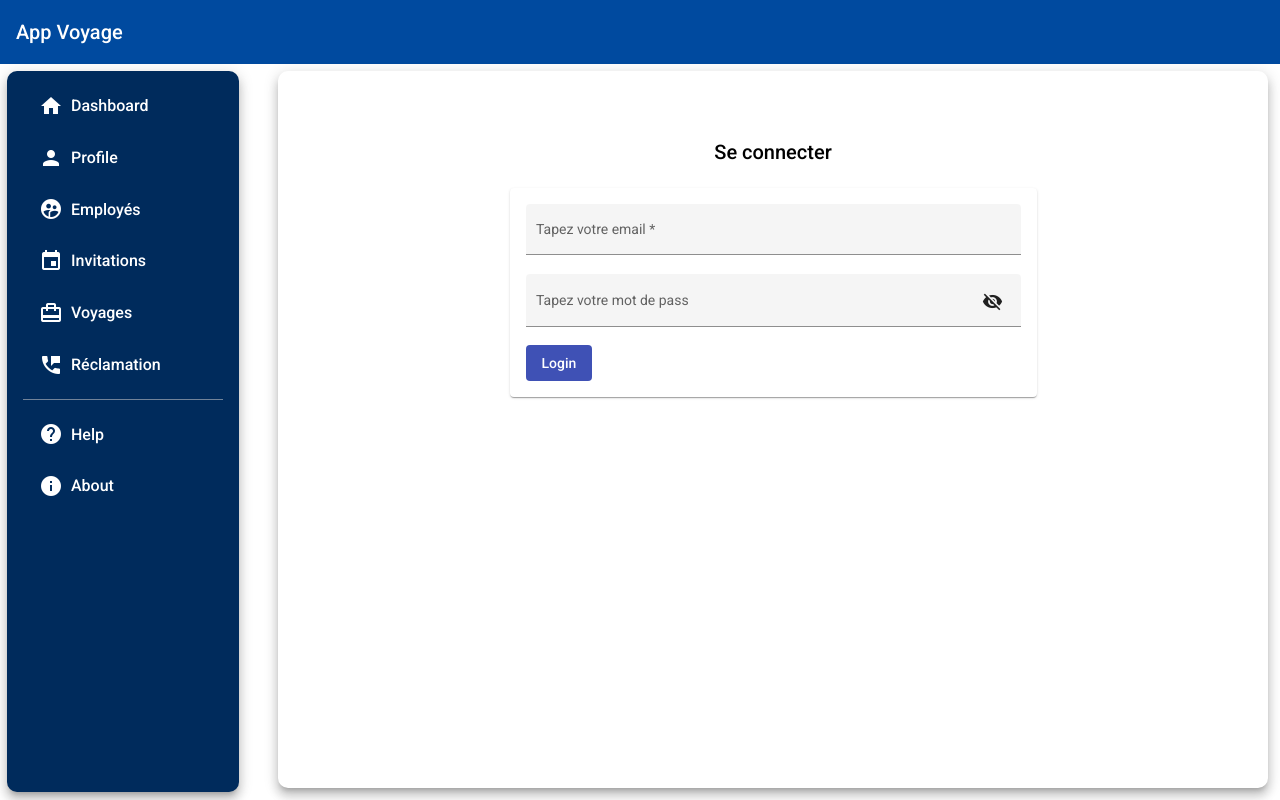
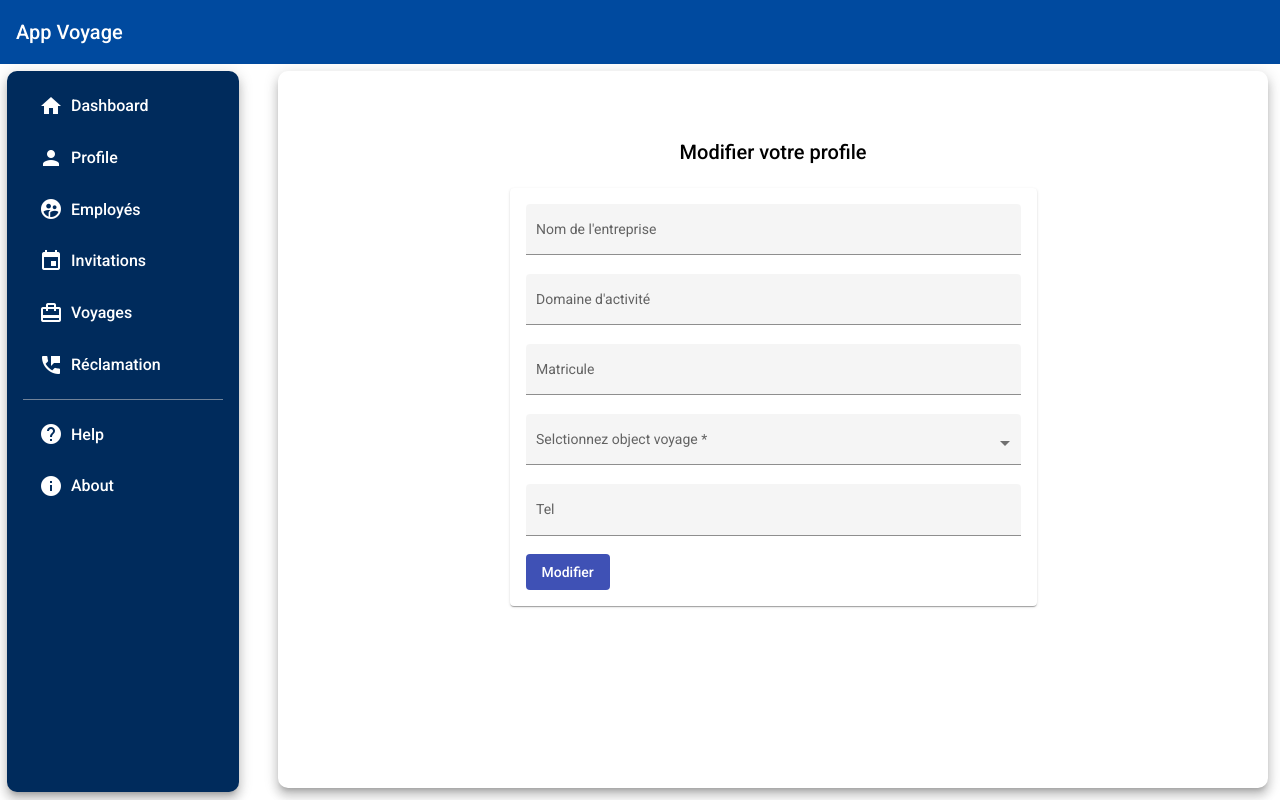
Before and after one commit to zoubaierChraiet/piFront, an Angular app: page /update-entreprise/2 in a window 1280 px wide. Built offline with nearby package versions, Linux system fonts and the light colour scheme; no server answers.

Commit message:
feat: added update entreprise

```diff
--- a/src/app/app.component.html
+++ b/src/app/app.component.html
@@ -7,7 +7,7 @@
         <span>Dashboard</span>
       </button>
     </a>
-    <a href="/sign-up">
+    <a href="/update-entreprise/2">
       <button mat-button class="menu-button">
         <mat-icon>person</mat-icon>
         <span>Profile</span>
--- a/src/app/app.module.ts
+++ b/src/app/app.module.ts
@@ -17,15 +17,16 @@ import { MatToolbarModule } from '@angular/material/toolbar';
 import { MatIconModule } from '@angular/material/icon';
 import { MatFormFieldModule } from '@angular/material/form-field';
 import { MatInputModule } from '@angular/material/input';
-import { SignUpComponent } from './screens/sign-up/sign-up.component';
+import { SignUpComponent } from './screens/entreprise/sign-up/sign-up.component';
 import { ListInvitationsComponent } from './screens/invitations/list-invitations/list-invitations.component';
 import { UpdateInvitationComponent } from './screens/invitations/update-invitation/update-invitation.component';
 import { EmployerComponent } from './screens/employes/employer/employer.component';
 import { ModifierEmployeComponent } from './screens/employes/modifier-employe/modifier-employe.component';
 import { AddInvitationComponent } from './screens/invitations/add-invitation/add-invitation.component';
+import { UpdateEntrepriseComponent } from './screens/entreprise/update-entreprise/update-entreprise.component';
 
 @NgModule({
-  declarations: [AppComponent, LoginComponent, SignUpComponent, ListInvitationsComponent, UpdateInvitationComponent, EmployerComponent, ModifierEmployeComponent, AddInvitationComponent],
+  declarations: [AppComponent, LoginComponent, SignUpComponent, ListInvitationsComponent, UpdateInvitationComponent, EmployerComponent, ModifierEmployeComponent, AddInvitationComponent, UpdateEntrepriseComponent],
   imports: [
     BrowserModule,
     AppRoutingModule,
@@ -39,6 +40,7 @@ import { AddInvitationComponent } from './screens/invitations/add-invitation/add
       { path: 'add-invitation', component: AddInvitationComponent },
       { path: 'liste-invitations', component: ListInvitationsComponent },
       { path: 'update-invitation/:idInvitation', component: UpdateInvitationComponent },
+      { path: 'update-entreprise/:idEntreprise', component: UpdateEntrepriseComponent },
       { path: 'update-employe/:idEmploye', component: ModifierEmployeComponent },
       { path: 'liste-employes', component: EmployerComponent },
       { path: '**', component: LoginComponent },
--- /dev/null
+++ b/src/app/screens/entreprise/update-entreprise/update-entreprise.component.css
@@ -0,0 +1,17 @@
+.example-container .mat-form-field + .mat-form-field {
+    display: flex;
+    flex-direction: column;
+    gap: 15px;
+}
+
+.form-card {
+    width: 50%;
+    margin: auto;
+}
+
+.login-title {
+    margin-top: 50px !important;
+    margin-bottom: 20px !important;
+    width: fit-content;
+    margin: auto;
+}
--- /dev/null
+++ b/src/app/screens/entreprise/update-entreprise/update-entreprise.component.html
@@ -0,0 +1,62 @@
+<div>
+  <h2 class="login-title">Modifier votre profile</h2>
+  <mat-card class="form-card">
+    <div class="example-container">
+      <form
+        #Signup="ngForm"
+        [formGroup]="updateForm"
+        (ngSubmit)="onSubmit(Signup.value)"
+      >
+        <mat-form-field appearance="fill" class="fullWidth">
+          <mat-label>Nom de l'entreprise</mat-label>
+          <input
+            matInput
+            type="text"
+            formControlName="nom"
+            name="nom"
+            id="nom"
+          />
+        </mat-form-field>
+        <mat-form-field appearance="fill">
+          <mat-label>Domaine d'activité</mat-label>
+          <input
+            matInput
+            type="text"
+            formControlName="domaine"
+            name="domaine"
+            id="domaine"
+          />
+        </mat-form-field>
+        <mat-form-field appearance="fill">
+          <mat-label>Matricule</mat-label>
+          <input
+            matInput
+            type="text"
+            formControlName="matricule"
+            name="matricule"
+            id="matricule"
+          />
+        </mat-form-field>
+        <mat-form-field appearance="fill">
+          <mat-label>Selctionnez object voyage</mat-label>
+          <select matNativeControl required [formControl]="selectFormControl">
+            <option label="--selectionnez objet voyage --"></option>
+            <option value="semianire">Séminaire</option>
+            <option value="visite_entreprise">Visite entreprise</option>
+          </select>
+        </mat-form-field>
+        <mat-form-field appearance="fill">
+          <mat-label>Tel</mat-label>
+          <input
+            matInput
+            type="tel"
+            formControlName="tel"
+            name="tel"
+            id="tel"
+          />
+        </mat-form-field>
+        <button mat-flat-button color="primary">Modifier</button>
+      </form>
+    </div>
+  </mat-card>
+</div>
--- /dev/null
+++ b/src/app/screens/entreprise/update-entreprise/update-entreprise.component.ts
@@ -0,0 +1,64 @@
+import { Component, OnInit } from '@angular/core';
+import { FormGroup, FormControl, FormBuilder } from '@angular/forms';
+import { ActivatedRoute } from '@angular/router';
+import { EntrepriseServiceService } from 'src/app/services/entrepriseService/entreprise-service.service';
+
+@Component({
+  selector: 'app-update-entreprise',
+  templateUrl: './update-entreprise.component.html',
+  styleUrls: ['./update-entreprise.component.css']
+})
+export class UpdateEntrepriseComponent implements OnInit {
+  updateForm: FormGroup = this.formBuilder.group({
+    nom: '',
+    matricule: '',
+    domaine: '',
+    objetVoyage: '',
+    tel: '',
+  });
+
+  selectFormControl = new FormControl('objetVoyage');
+
+  idEntreprise: string = "" ;
+  loading = false;
+  submitted = false;
+
+  constructor(
+    private formBuilder: FormBuilder,
+    private activatedRoute: ActivatedRoute,
+    private entrepriseService: EntrepriseServiceService
+  ) {}
+
+  ngOnInit(): void {
+    this.activatedRoute.params.subscribe((data: any) => {
+      this.idEntreprise = data.idEntreprise;
+      this.entrepriseService.getById(data.idEntreprise).subscribe((res: any) => {
+        console.log(res)
+        this.selectFormControl.setValue(res.objetVoyage);
+        this.updateForm = this.formBuilder.group({
+          nom: res.nomEntreprise,
+          matricule: res.matrciule,
+          domaine: res.domaineAcitivites,
+          tel: res.tel,
+          objetVoyage: res.objetVoyage,
+        });
+
+      })
+    })
+  }
+
+  onSubmit(form: any): void {
+    let entrepriseData = {
+      nomEntreprise: form.nom,
+      matrciule: form.matricule,
+      objetVoyage: this.selectFormControl.value,
+      tel: form.tel,
+      domaineAcitivites: form.domaine,
+      idEntreprise: this.idEntreprise
+    };
+    this.entrepriseService.update(entrepriseData).subscribe(() => {
+      window.location.href = '/update-entreprise/' + this.idEntreprise
+    });
+  }
+
+}
--- a/src/app/services/entrepriseService/entreprise-service.service.ts
+++ b/src/app/services/entrepriseService/entreprise-service.service.ts
@@ -13,6 +13,10 @@ export class EntrepriseServiceService {
     return this.http.post(`${this.url}/addEntreprise`, entreprise);
   }
 
+  update(entreprise: any) {
+    return this.http.put(`${this.url}/modifierEntreprise`, entreprise);
+  }
+
   getById(id: string) {
     return this.http.get(`${this.url}/recupererEntreprise/${id}`);
   }
```
Also changed, not shown: src/app/screens/entreprise/sign-up/sign-up.component.css (renamed from src/app/screens/sign-up/sign-up.component.css), src/app/screens/entreprise/sign-up/sign-up.component.html (renamed from src/app/screens/sign-up/sign-up.component.html), src/app/screens/entreprise/sign-up/sign-up.component.ts (renamed from src/app/screens/sign-up/sign-up.component.ts), 2 other files (tests, documents, lock files or other folders).
